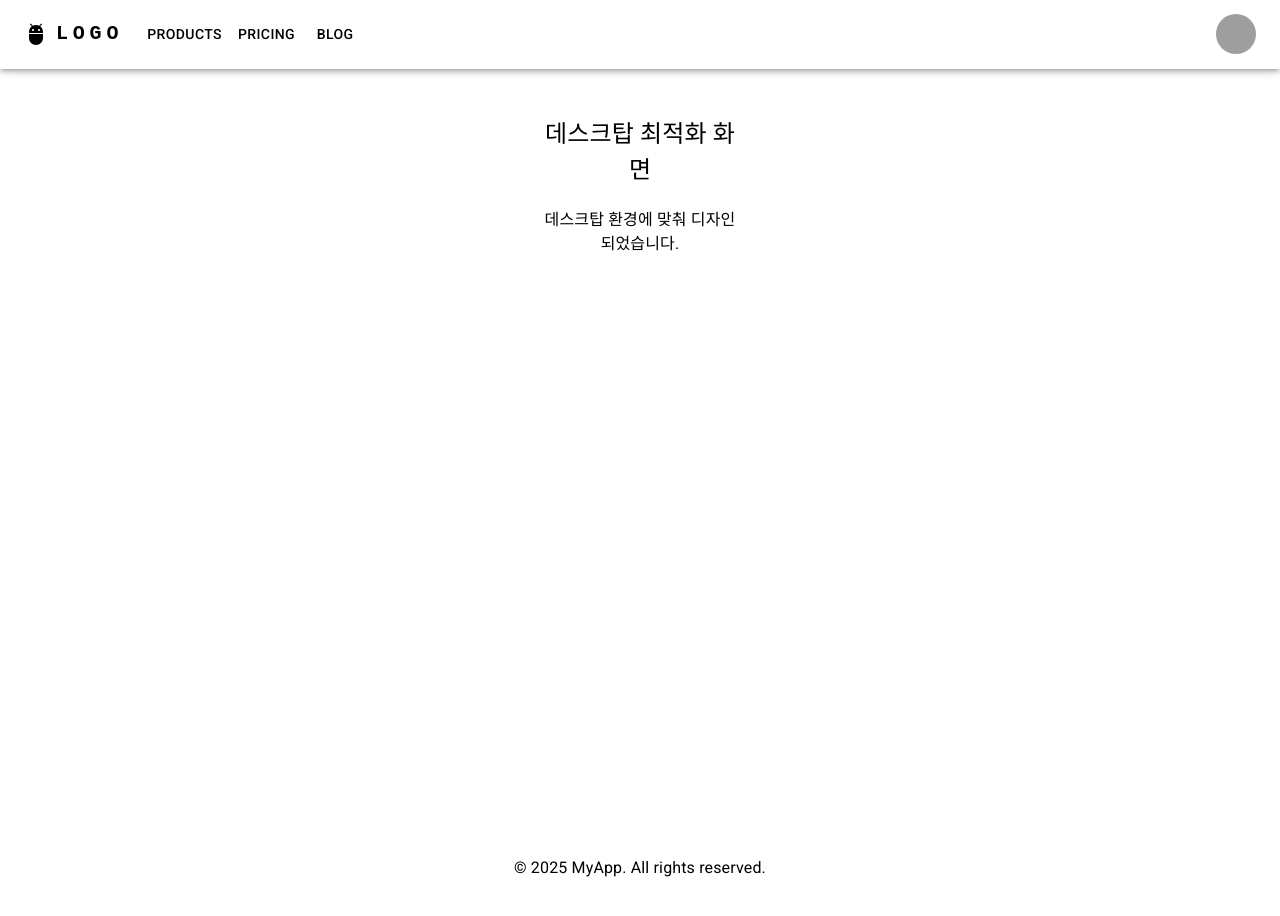
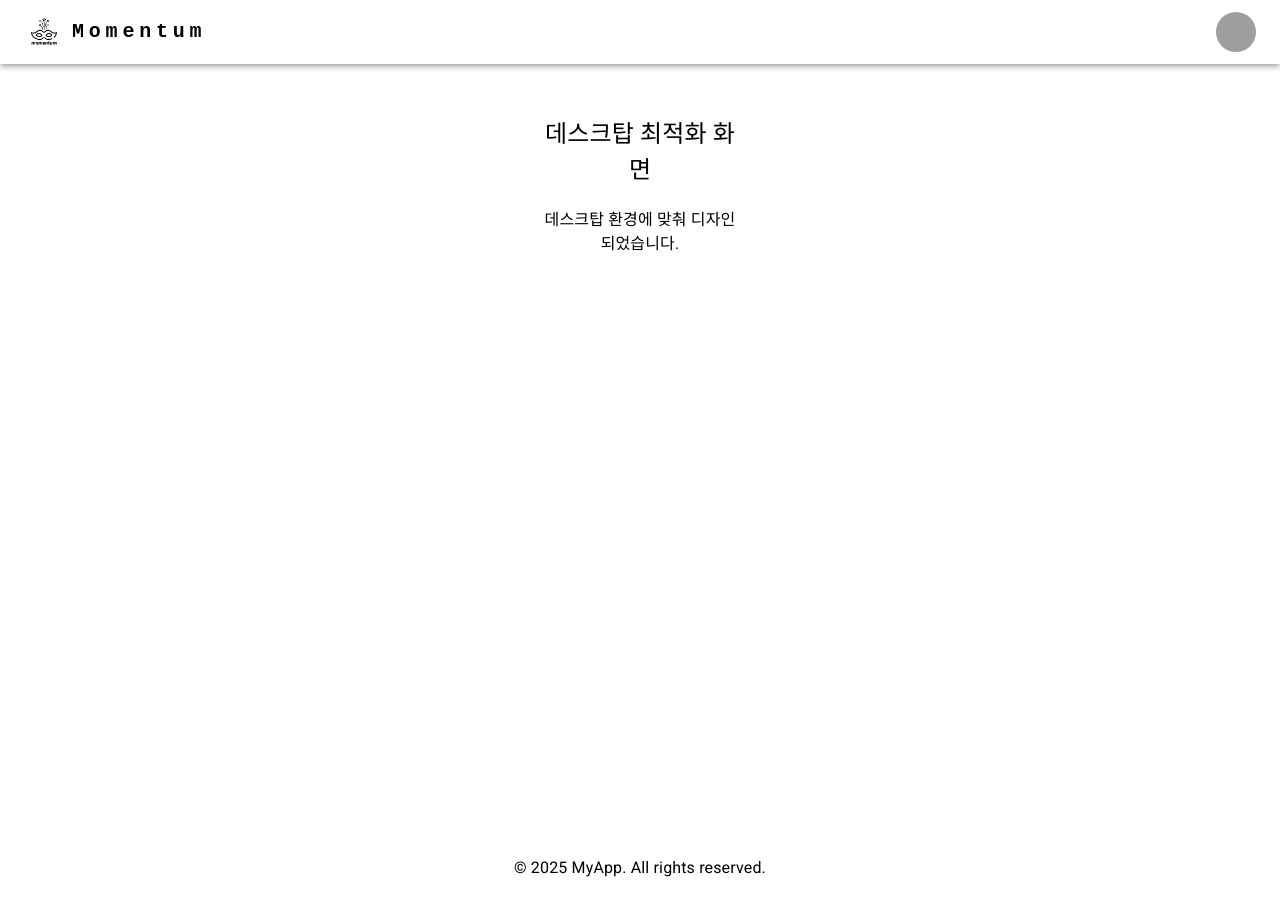
Before and after one commit to we-are-momentum/momentum-web, a React (Vite) app: page / in a window 1280 px wide. Shown: the top 916 px of the page. Built offline with nearby package versions, Linux system fonts and the light colour scheme; grey boxes are pictures that could not be loaded.

Commit message:
✨ 로고 이미지 추가 및 Redux 스토어 관련 코드 정리

```diff
--- a/src/App.jsx
+++ b/src/App.jsx
@@ -1,16 +1,15 @@
 import './styles/App.css'
 import AppRouter from '@/router'
 import { Provider } from 'react-redux'
-import { store } from './store/store'
 import ThemeManager from './components/ThemeManager'
 
 function App() {
   return (
-    <Provider store={store}>
-      <ThemeManager>
-        <AppRouter />
-      </ThemeManager>
-    </Provider>
+    // <Provider>
+    <ThemeManager>
+      <AppRouter />
+    </ThemeManager>
+    // </Provider>
   )
 }
 
--- a/src/components/ResponsiveAppBar.jsx
+++ b/src/components/ResponsiveAppBar.jsx
@@ -12,11 +12,10 @@ import Avatar from '@mui/material/Avatar'
 import Button from '@mui/material/Button'
 import Tooltip from '@mui/material/Tooltip'
 import MenuItem from '@mui/material/MenuItem'
-import AdbIcon from '@mui/icons-material/Adb'
 import { useMediaQuery, useTheme } from '@mui/material'
 
-const pages = ['Products', 'Pricing', 'Blog']
-const settings = ['Profile', 'Account', 'Dashboard', 'Logout']
+const pages = []
+const settings = []
 
 function ResponsiveAppBar() {
   const [anchorElNav, setAnchorElNav] = React.useState(null)
@@ -51,7 +50,11 @@ function ResponsiveAppBar() {
     >
       <Container maxWidth='xl'>
         <Toolbar disableGutters>
-          <AdbIcon sx={{ display: { xs: 'none', md: 'flex' }, mr: 1 }} />
+          <img
+            src='/public/logo.png' // 로고 이미지 경로를 여기에 입력하세요
+            alt='Logo'
+            style={{ display: isMobile ? 'none' : 'flex', marginRight: '8px', height: '40px' }}
+          />
           <Typography
             variant='h6'
             noWrap
@@ -67,7 +70,7 @@ function ResponsiveAppBar() {
               textDecoration: 'none',
             }}
           >
-            LOGO
+            Momentum
           </Typography>
 
           {/* 임시로 모바일 화면에서 햄버거 버튼과 프로필 아이콘을 숨깁니다 */}
@@ -114,7 +117,11 @@ function ResponsiveAppBar() {
               </Menu>
             </Box>
           )}
-          <AdbIcon sx={{ display: { xs: 'flex', md: 'none' }, mr: 1 }} />
+          <img
+            src='/public/logo.png' // 로고 이미지 경로를 여기에 입력하세요
+            alt='Logo'
+            style={{ display: isMobile ? 'flex' : 'none', marginRight: '8px', height: '40px' }}
+          />
           <Typography
             variant='h5'
             noWrap
@@ -132,7 +139,7 @@ function ResponsiveAppBar() {
               textAlign: 'center', // 중앙 정렬
             }}
           >
-            LOGO
+            Momentum
           </Typography>
           <Box sx={{ flexGrow: 1, display: { xs: 'none', md: 'flex' } }}>
             {pages.map((page) => (
@@ -152,7 +159,7 @@ function ResponsiveAppBar() {
             <Box sx={{ flexGrow: 0 }}>
               <Tooltip title='Open settings'>
                 <IconButton onClick={handleOpenUserMenu} sx={{ p: 0 }}>
-                  <Avatar alt='Remy Sharp' src='/static/images/avatar/2.jpg' />
+                  <Avatar alt='Profile' src='/static/images/avatar/2.jpg' />
                 </IconButton>
               </Tooltip>
               <Menu
--- a/src/main.jsx
+++ b/src/main.jsx
@@ -4,7 +4,6 @@ import { Provider } from 'react-redux'
 import './styles/index.css'
 import App from './App.jsx'
 import ThemeManager from './components/ThemeManager.jsx'
-import { store } from './store/store'
 import '@fontsource/roboto/300.css'
 import '@fontsource/roboto/400.css'
 import '@fontsource/roboto/500.css'
@@ -12,10 +11,10 @@ import '@fontsource/roboto/700.css'
 
 createRoot(document.getElementById('root')).render(
   <StrictMode>
-    <Provider store={store}>
-      <ThemeManager>
-        <App />
-      </ThemeManager>
-    </Provider>
+    {/* <Provider> */}
+    <ThemeManager>
+      <App />
+    </ThemeManager>
+    {/* </Provider> */}
   </StrictMode>,
 )
--- a/src/store/store.js
+++ /dev/null
@@ -1,8 +0,0 @@
-import { configureStore } from '@reduxjs/toolkit'
-import themeReducer from '../themeSlice'
-
-export const store = configureStore({
-  reducer: {
-    theme: themeReducer,
-  },
-})
--- a/src/themeSlice.js
+++ /dev/null
@@ -1,18 +0,0 @@
-import { createSlice } from '@reduxjs/toolkit'
-
-const initialState = {
-  darkMode: false,
-}
-
-const themeSlice = createSlice({
-  name: 'theme',
-  initialState,
-  reducers: {
-    setDarkMode: (state, action) => {
-      state.darkMode = action.payload
-    },
-  },
-})
-
-export const { setDarkMode } = themeSlice.actions
-export default themeSlice.reducer
```
Also changed, not shown: public/logo.png (added), src/store/index.ts (renamed from src/store/index.tsx).
